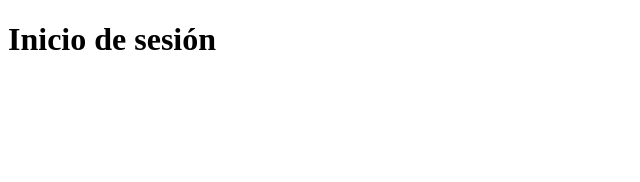
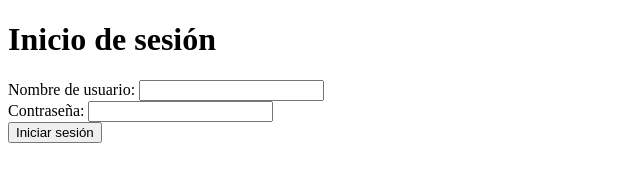
Before and after one commit to Crissxns/Pagina-js, a plain HTML site: page Pagina.html in a window 1280 px wide. Shown: the whole page, without its empty margins (0-640 px from the left). Drawn offline with Linux system fonts and the light colour scheme.

Commit message:
Inicio de sesion

```diff
--- a/Pagina.html
+++ b/Pagina.html
@@ -8,5 +8,14 @@
 </head>
 <body>
     <h1>Inicio de sesión</h1>
+    <div>
+        <label for="username">Nombre de usuario:</label>
+        <input type="text" id="username" name="username">
+        <br>
+        <label for="password">Contraseña:</label>
+        <input type="password" id="password" name="password">
+        <br>
+        <button type="submit">Iniciar sesión</button>
+    </div>
 </body>
 </html>
```
